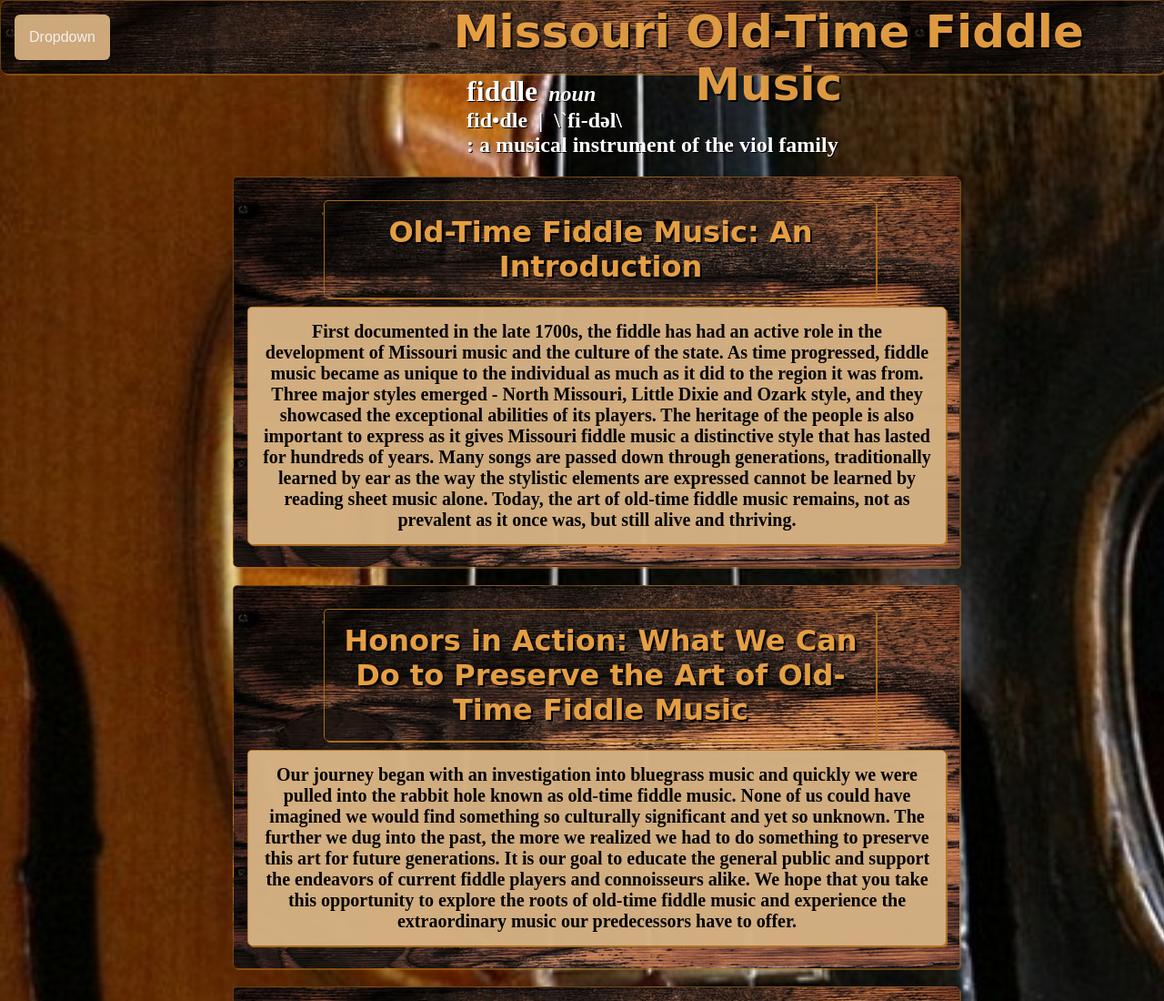
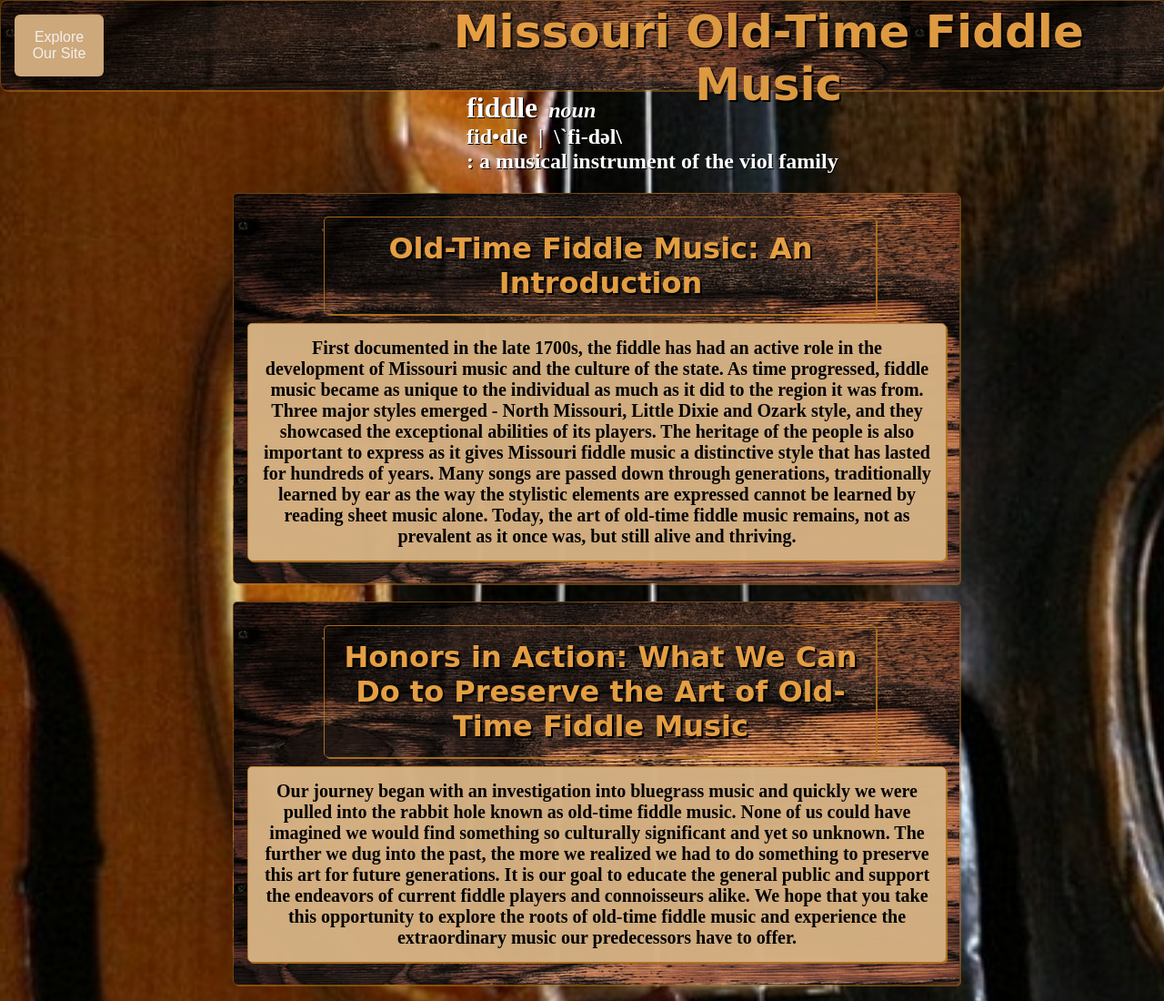
Before and after one commit to rh0155689/HIA-OldTimeFiddling, a plain HTML site: page index.html in a window 1280 px wide. Shown: the top 1100 px of the page at 91% size. Drawn offline with Linux system fonts and the light colour scheme; a web font is replaced by a local one.

Commit message:
Dropdown change
Changed the text shown inside the drop down button.

```diff
--- a/index.html
+++ b/index.html
@@ -1,6 +1,7 @@
 <!DOCTYPE html>
 <html lang="en">
 <head>
+    <!-- URL for GitHub pages https://rh0155689.github.io/HIA-OldTimeFiddling/ -->
     <meta charset="UTF-8">
     <meta name="viewport" content="width=device-width, initial-scale=1.0">
     <link href="https://fonts.googleapis.com/css2?family=Rock+Salt&family=Sansita+Swashed:wght@600&display=swap" rel="stylesheet">
@@ -17,7 +18,7 @@
             </h1>
 
             <div class="dropdown">
-              <button class="dropbtn">Dropdown</button>
+              <button class="dropbtn">Explore Our Site</button>
                 <div class="dropdown-content">
                   <a href="timeline.html">Timeline</a>
                   <a href="heritage.html">Heritage</a>
```
